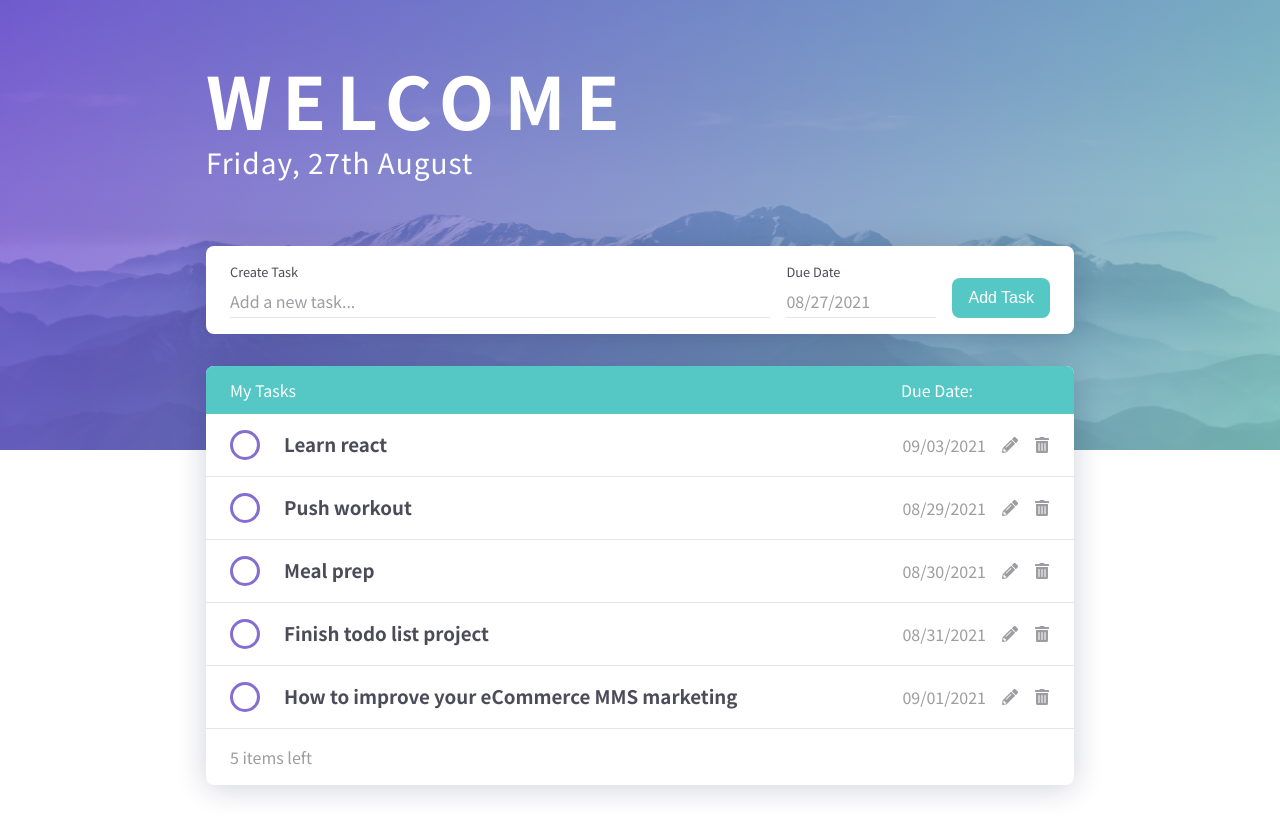
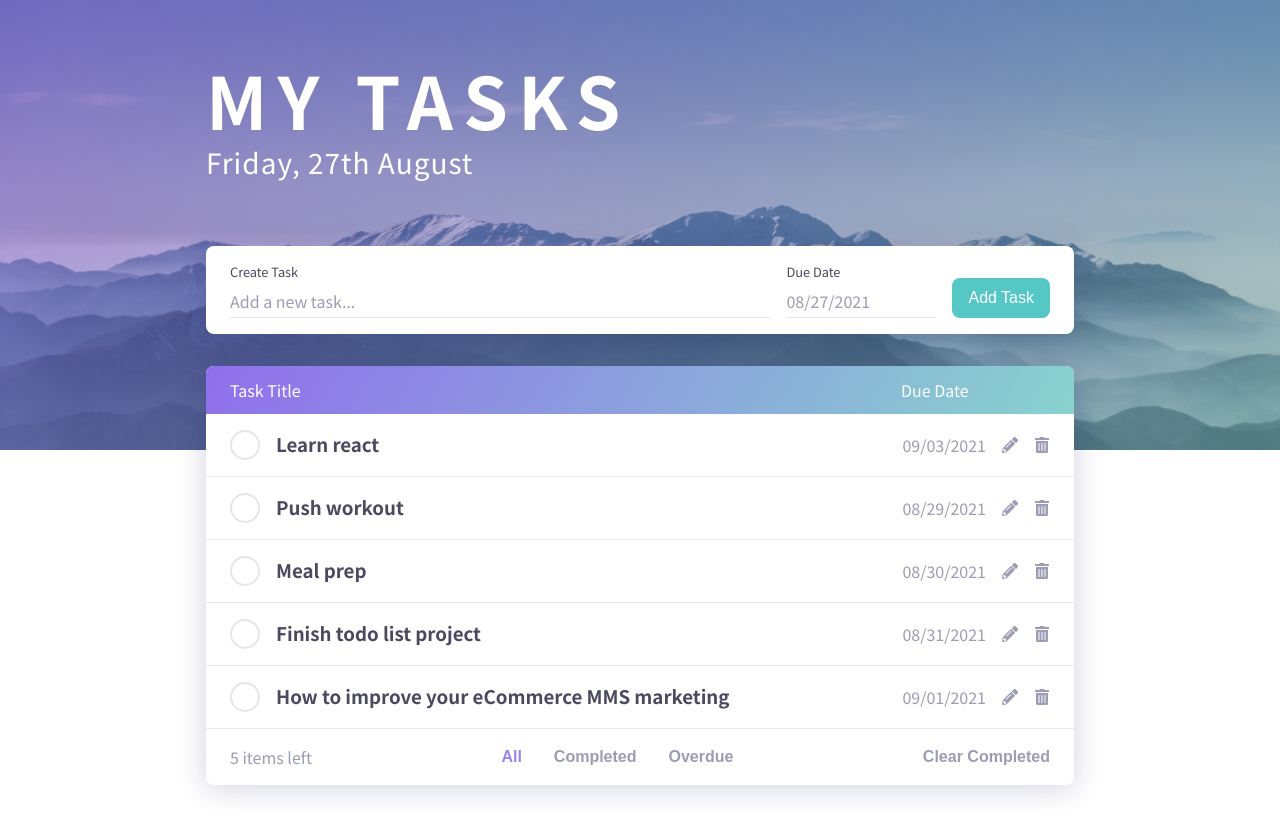
Before and after one commit to dolphius21/cynder-to-do-list, a Next.js app: page / in a window 1280 px wide. Built offline with nearby package versions, Linux system fonts and the light colour scheme.

Commit message:
Done implementing handleCompleteTaskToggle feature

```diff
--- a/components/Header.js
+++ b/components/Header.js
@@ -6,7 +6,7 @@ const Header = () => {
   return (
     <header className="header">
       <div className="text-container">
-        <h2>Welcome</h2>
+        <h2>My Tasks</h2>
         <p>{currDate}</p>
       </div>
     </header>
--- a/components/Task.js
+++ b/components/Task.js
@@ -2,20 +2,23 @@ import { format } from 'date-fns';
 import { GoCheck } from 'react-icons/go';
 import { FaTrashAlt, FaPencilAlt } from 'react-icons/fa';
 
-const Task = ({ task, onTaskDelete }) => {
-  const { title, dueDate } = task;
+const Task = ({ taskDetails, onTaskDelete, onTaskCompleteToggle }) => {
+  const { _id, title, dueDate, isComplete } = taskDetails;
 
   const formattedDueDate = format(new Date(dueDate), 'MM/dd/yyyy');
 
   return (
     <div className="task-row">
       <div className="task-title">
-        <GoCheck className="check-icon" />
+        <GoCheck
+          className={`check-icon ${isComplete && 'complete-check-icon'}`}
+          onClick={() => onTaskCompleteToggle(taskDetails)}
+        />
         <h3>{title}</h3>
       </div>
       <p className="task-due-date">{formattedDueDate}</p>
       <FaPencilAlt className="task-icon" />
-      <FaTrashAlt onClick={() => onTaskDelete(task)} className="task-icon" />
+      <FaTrashAlt onClick={() => onTaskDelete(_id)} className="task-icon" />
     </div>
   );
 };
--- a/components/TasksList.js
+++ b/components/TasksList.js
@@ -1,25 +1,38 @@
 import { useState } from 'react';
 import Task from './Task';
-import fakeTasks, { deleteTask } from '../services/fakeTaskService';
+import fakeTasks from '../services/fakeTaskService';
 
 const TasksList = () => {
   const [tasks, setTasks] = useState(fakeTasks);
   const [loading, setLoading] = useState(false);
 
-  const handleTaskDelete = (task) => {
-    const filteredTasks = tasks.filter((t) => t._id !== task._id);
+  const handleTaskDelete = (id) => {
+    const filteredTasks = tasks.filter((t) => t._id !== id);
     setTasks(filteredTasks);
   };
+  const handleTaskCompleteToggle = (task) => {
+    const tasksCopy = [...tasks];
+    const index = tasksCopy.indexOf(task);
+    tasksCopy[index] = { ...task, isComplete: !task.isComplete };
+    setTasks(tasksCopy);
+  };
+
+  const handleTaskSort = () => {};
 
   return (
     <div className="card">
       <div className="tasks-header">
-        <p className="tasks-header-title">My Tasks</p>
-        <p className="tasks-header-due-date">Due Date:</p>
+        <p className="tasks-header-title">Task Title</p>
+        <p className="tasks-header-due-date">Due Date</p>
         <div className="tasks-header-padding"></div>
       </div>
       {tasks.map((task) => (
-        <Task task={task} key={task._id} onTaskDelete={handleTaskDelete} />
+        <Task
+          taskDetails={task}
+          key={task._id}
+          onTaskDelete={handleTaskDelete}
+          onTaskCompleteToggle={handleTaskCompleteToggle}
+        />
       ))}
       <div className="tasks-footer">
         {tasks.length === 0 ? (
@@ -27,7 +40,12 @@ const TasksList = () => {
         ) : (
           <p>{tasks.length} items left</p>
         )}
-        <div className="sort-menu"></div>
+        <div className="sort-menu">
+          <button className="sort-btn active">All</button>
+          <button className="sort-btn">Completed</button>
+          <button className="sort-btn">Overdue</button>
+        </div>
+        <button className="clear-completed-btn">Clear Completed</button>
       </div>
     </div>
   );
--- a/services/fakeTaskService.js
+++ b/services/fakeTaskService.js
@@ -4,35 +4,35 @@ const tasks = [
     title: 'Learn react',
     description: 'a react component exercise',
     dueDate: '2021-09-03T12:28:30.881Z',
-    completedDate: '2021-09-03T14:28:30.881Z'
+    isComplete: false
   },
   {
     _id: '5b21ca3eeb7f6fbccd471816',
     title: 'Push workout',
     description: 'Chest, shoulders and tricep workout',
     dueDate: '2021-08-29T00:28:30.881Z',
-    completedDate: '2021-09-06T12:28:30.881Z'
+    isComplete: false
   },
   {
     _id: '5b21ca3eeb7f6fbccd471817',
     title: 'Meal prep',
     description: 'Prep your meal for a week',
     dueDate: '2021-08-30T00:28:30.881Z',
-    completedDate: '2021-09-04T12:28:30.881Z'
+    isComplete: false
   },
   {
     _id: '5b21ca3eeb7f6fbccd471819',
     title: 'Finish todo list project',
     description: 'A todolist project exercise for Cynder.',
     dueDate: '2021-08-31T00:28:30.881Z',
-    completedDate: '2021-09-04T12:28:30.881Z'
+    isComplete: false
   },
   {
     _id: '5b21ca3eeb7f6fbccd47181a',
     title: 'How to improve your eCommerce MMS marketing',
     description: 'Update the blog graphic of the said article.',
     dueDate: '2021-09-01T00:28:30.881Z',
-    completedDate: '2021-09-04T12:28:30.881Z'
+    isComplete: false
   }
 ];
 
--- a/styles/globals.scss
+++ b/styles/globals.scss
@@ -1,22 +1,22 @@
 @import url('https://fonts.googleapis.com/css2?family=Noto+Sans+JP:wght@300;400;500;700&display=swap');
 /* Variables */
 $light-primary-clr: #55c8c6;
-$light-secondary-clr: #846ed2;
-$delete-clr: #e74545;
-$light-neutral-clr: #4c4b59;
-$light-neutral-disabled: #9d9ca1;
-$light-neutral-outline: #e6e5ea;
+$light-secondary-clr: #9b84ee;
+$light-neutral-clr-1: #4a495f;
+$light-neutral-clr-2: #7a798b;
+$light-neutral-clr-3: #9c9cb4;
+$light-neutral-clr-4: #e6e5ea;
 $white-clr: #fff;
 $black-clr: #1f2020;
 $gradient-primary: linear-gradient(
   120deg,
-  rgb(110, 69, 226) 0%,
+  rgb(144, 111, 236) 0%,
   rgb(136, 211, 206) 100%
 );
 $gradient-overlay: linear-gradient(
-  120deg,
-  rgba(110, 69, 226, 0.7) 0%,
-  rgba(136, 211, 206, 0.8) 100%
+  145deg,
+  rgba(110, 69, 226, 0.5) 0%,
+  rgba(136, 211, 206, 0.5) 100%
 );
 $ff-general: 'Noto Sans JP', sans-serif;
 $transition-1: all 0.2s linear;
@@ -27,7 +27,7 @@ $radius-sm: 0.5rem;
 $radius-md: 1rem;
 $radius-lg: 1.5rem;
 $light-shadow: 0 5px 15px rgba(70, 82, 190, 0.05);
-$dark-shadow: 0 3px 30px rgba(20, 25, 65, 0.2);
+$dark-shadow: 0 3px 30px rgba(23, 31, 94, 0.2);
 $solid-text-shadow: 0px 2px 0px #abc6e2;
 $solid-box-shadow: 0px 4px 0px 0#cedce9;
 $max-width: 900px;
@@ -113,7 +113,7 @@ input {
       flex-direction: column-reverse;
       .input-label {
         transition: all $transition-2;
-        color: $light-neutral-clr;
+        color: $light-neutral-clr-1;
         font-size: 0.8rem;
         margin-bottom: 0.25rem;
       }
@@ -122,12 +122,12 @@ input {
         border: 0;
         background-color: transparent;
         margin-right: 1rem;
-        border-bottom: 1px solid $light-neutral-outline;
+        border-bottom: 1px solid $light-neutral-clr-4;
         font: inherit;
         font-size: 1rem;
         padding: 0.25rem 0;
         &::placeholder {
-          color: $light-neutral-disabled;
+          color: $light-neutral-clr-3;
         }
         &:focus {
           outline: 0;
@@ -148,7 +148,7 @@ input {
   display: flex;
   align-items: center;
   padding: 0.75rem 1.5rem;
-  background: $light-primary-clr;
+  background: $gradient-primary;
   border-radius: $radius-sm $radius-sm 0 0;
   color: $white-clr;
   &-title {
@@ -163,36 +163,43 @@ input {
 }
 .task-row {
   padding: 1rem 1.5rem;
-  border-bottom: 1px solid $light-neutral-outline;
+  border-bottom: 1px solid $light-neutral-clr-4;
   display: flex;
   justify-content: space-between;
   align-items: center;
-  color: $light-neutral-clr;
+  color: $light-neutral-clr-1;
   .task-title {
     text-align: left;
     display: flex;
     flex: 1;
     font-size: 1rem;
-    color: $light-neutral-clr;
+    color: $light-neutral-clr-1;
     .check-icon {
-      margin-right: 1.5rem;
+      margin-right: 1rem;
       cursor: pointer;
       font-size: 1.25rem;
       color: $white-clr;
-      border: 3px solid $light-secondary-clr;
+      border: 2px solid $light-neutral-clr-4;
       height: 30px;
       width: 30px;
       padding: 4px;
       border-radius: 50%;
       transition: $transition-2;
     }
+    .check-icon:hover {
+      border: 2px solid $light-secondary-clr;
+    }
+    .complete-check-icon {
+      background: $gradient-primary;
+      border: 0;
+    }
   }
   .task-due-date {
-    color: $light-neutral-disabled;
+    color: $light-neutral-clr-3;
   }
   .task-icon {
     margin-left: 1rem;
-    color: $light-neutral-disabled;
+    color: $light-neutral-clr-3;
     cursor: pointer;
     transition: $transition-2;
   }
@@ -202,8 +209,37 @@ input {
 }
 .tasks-footer {
   display: flex;
+  justify-content: space-between;
   padding: 1rem 1.5rem;
-  color: $light-neutral-disabled;
+  color: $light-neutral-clr-3;
+  .sort-menu {
+    display: flex;
+    justify-content: space-between;
+    .sort-btn {
+      color: $light-neutral-clr-3;
+      background: transparent;
+      border: 0;
+      font-size: 1rem;
+      font-weight: 600;
+      margin: 0 1rem;
+      cursor: pointer;
+    }
+    .active {
+      color: $light-secondary-clr;
+    }
+  }
+  .clear-completed-btn {
+    color: $light-neutral-clr-3;
+    background: transparent;
+    border: 0;
+    font-size: 1rem;
+    font-weight: 600;
+    cursor: pointer;
+  }
+  .sort-btn:hover,
+  .clear-completed-btn:hover {
+    color: $light-neutral-clr-2;
+  }
 }
 /* Loader Styles */
 .spinner {
```
